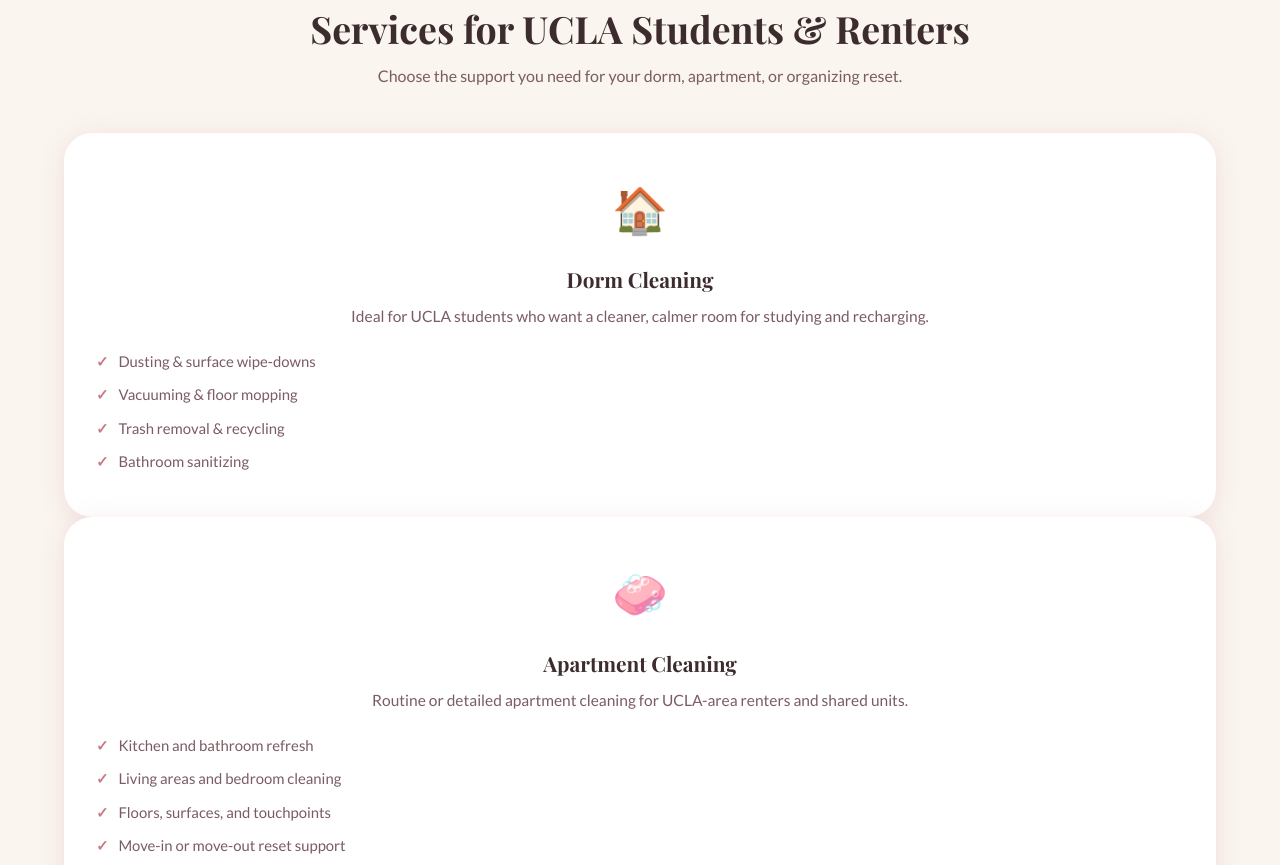
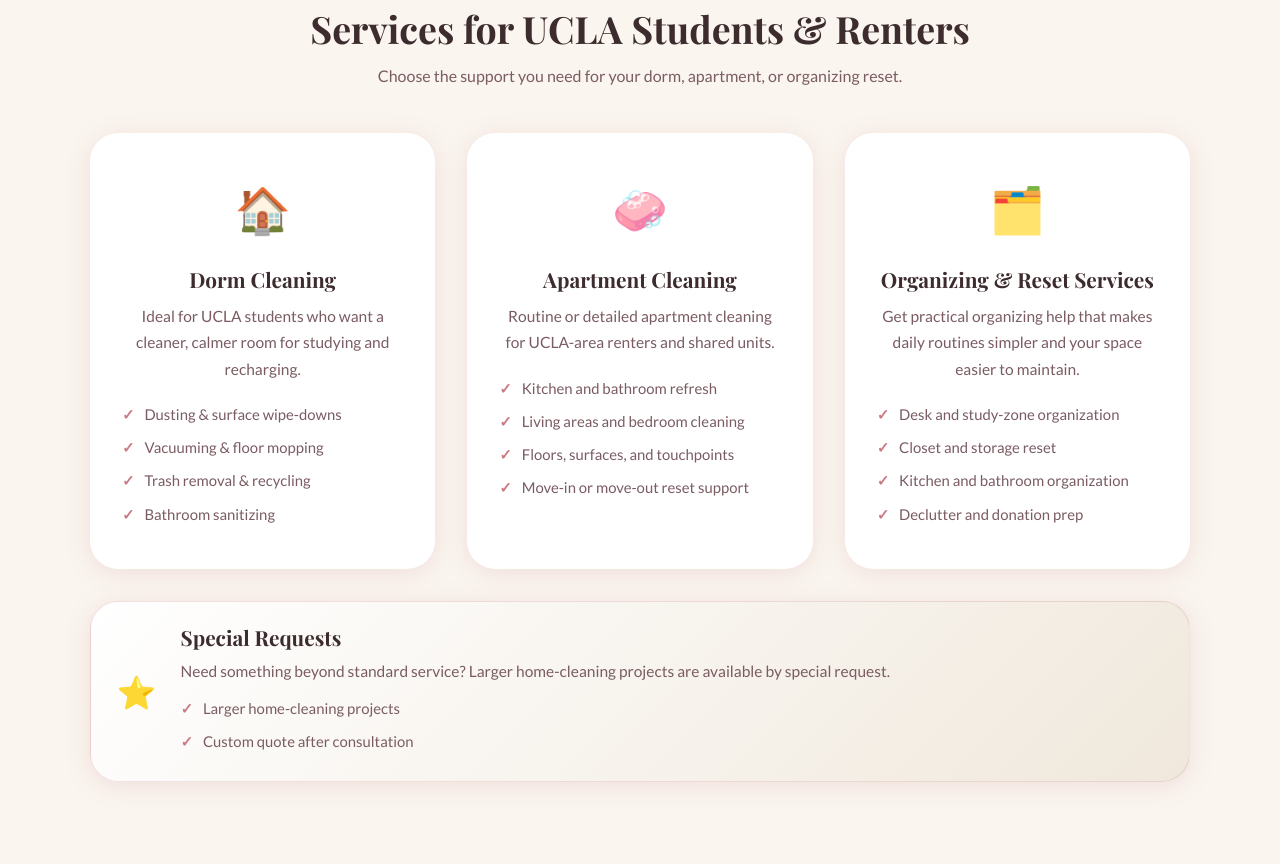
Before and after one commit to manpazito/refresh-by-miriam, a plain HTML site: page index.html in a window 1280 px wide. Shown: the part 920-1785 px from the top of the page. Drawn offline with nearby package versions, Linux system fonts and the light colour scheme.

Commit message:
Fixed formatting error

```diff
--- a/assets/css/style.css
+++ b/assets/css/style.css
@@ -347,7 +347,7 @@
   background: var(--beige);
 }
 
-.servicesd {
+.services-grid {
   display: grid;
   grid-template-columns: repeat(3, minmax(0, 1fr));
   gap: 2rem;
```
